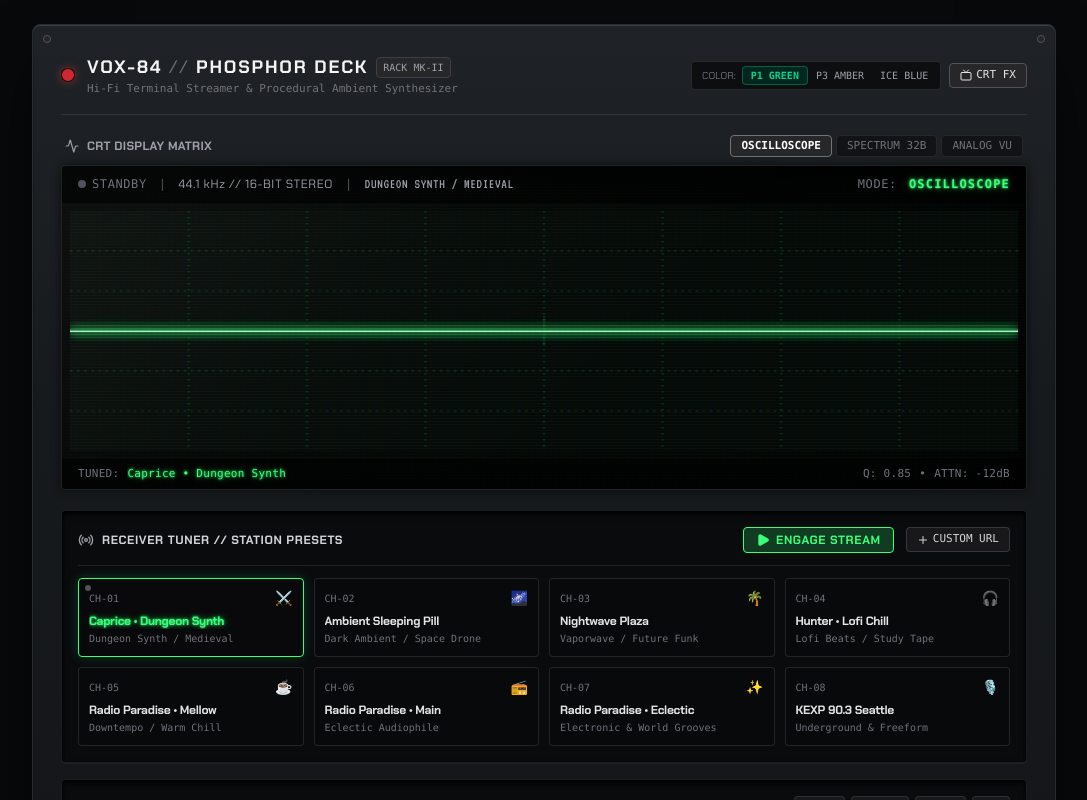
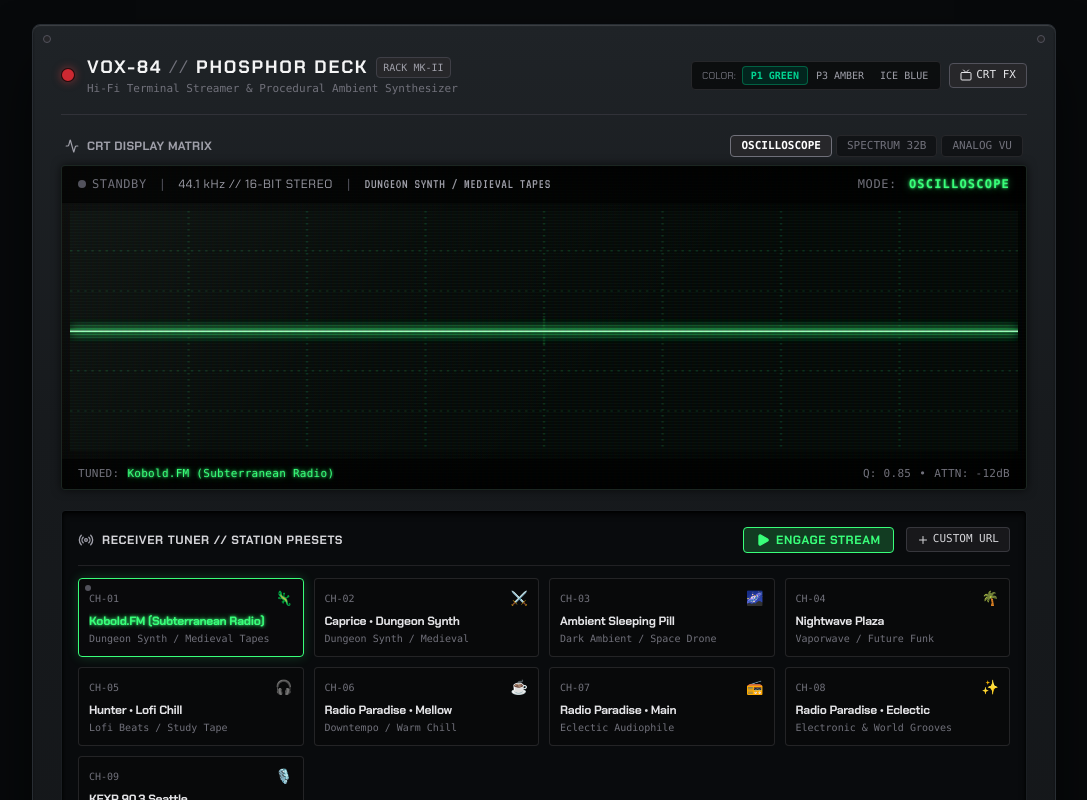
Before and after one commit to jasonpersinger/phosphor-deck, a React (Vite) app: page / in a window 1280 px wide. Shown: the top 800 px of the page, without its empty margins (96-1183 px from the left). Built offline with nearby package versions, Linux system fonts and the light colour scheme.

Commit message:
feat(stations): add Kobold.FM self-hosted stream preset

```diff
--- a/src/audioEngine.ts
+++ b/src/audioEngine.ts
@@ -11,6 +11,14 @@ export interface Station {
 
 // 8 Verified, Fast, High-Bandwidth Live Audio Streams (Including Dedicated 24/7 Dungeon Synth)
 export const STATIONS: Station[] = [
+  {
+    id: 'kobold-fm',
+    name: 'Kobold.FM (Subterranean Radio)',
+    genre: 'Dungeon Synth / Medieval Tapes',
+    streamUrl: 'http://voidberry.local:8085/listen/kobold.fm/radio.mp3',
+    description: '24/7 subterranean dungeon synth broadcast live from voidberry.',
+    icon: '🦎'
+  },
   {
     id: 'caprice-dungeon-synth',
     name: 'Caprice • Dungeon Synth',
```
